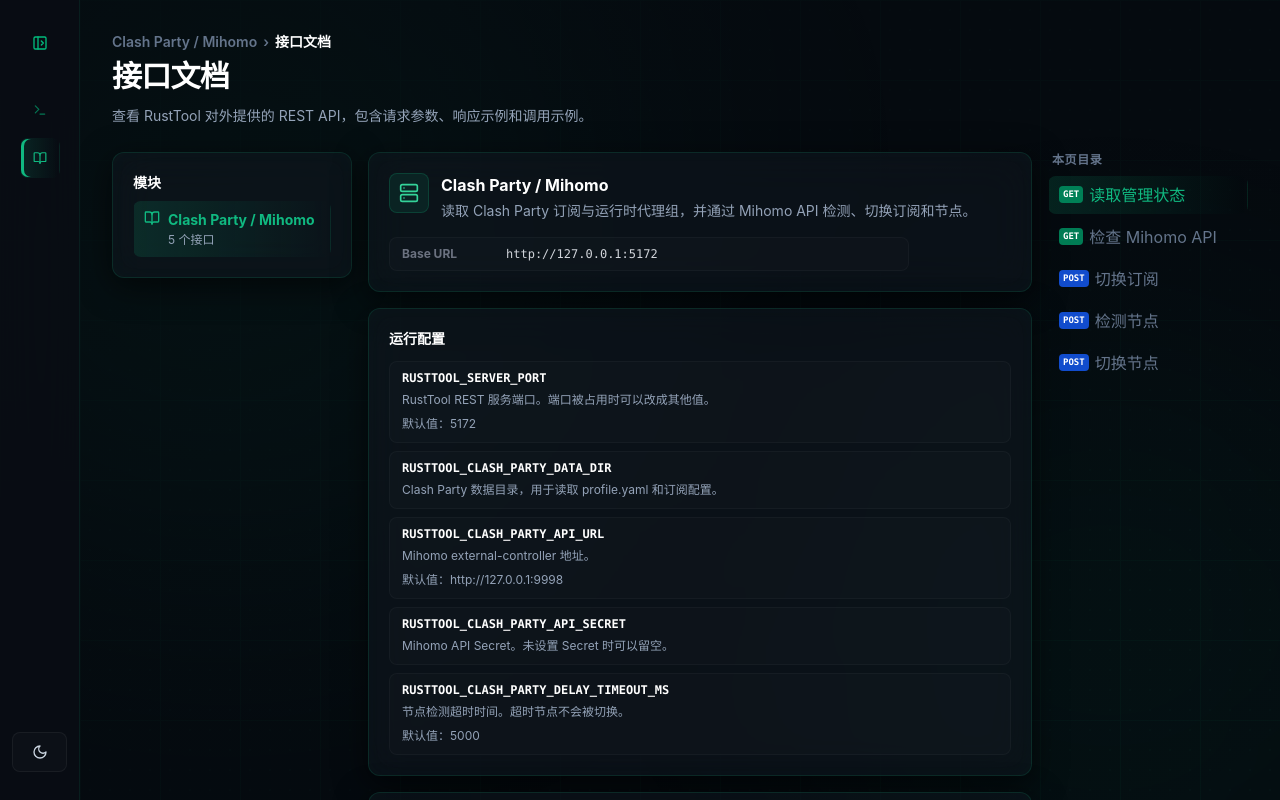
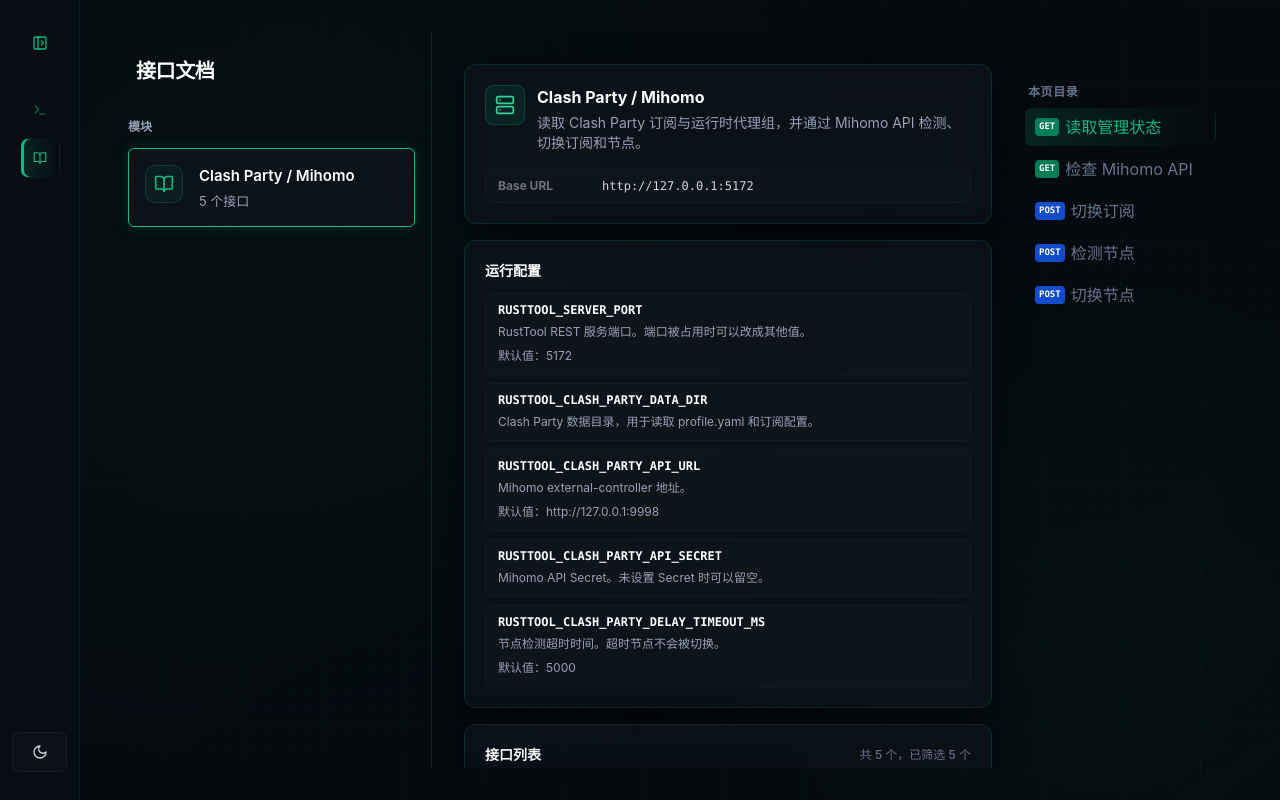
Before and after one commit to liguanjie/rust-tool, a Vue app in the folder frontend/: page /tools/api-docs in a window 1280 px wide. Built offline with nearby package versions, Linux system fonts and the light colour scheme.

Commit message:
工作台

```diff
--- a/frontend/src/pages/ApiDocs.vue
+++ b/frontend/src/pages/ApiDocs.vue
@@ -3,7 +3,6 @@
 import { computed, ref, watch, nextTick, onUnmounted } from 'vue'
 import { useRoute, useRouter } from 'vue-router'
 import { apiDocModules, buildCurlExample, findApiDocModule, type ApiEndpointDoc } from '../apiDocs'
-import ToolShell from '../components/ToolShell.vue'
 
 const route = useRoute()
 const router = useRouter()
@@ -211,34 +210,43 @@
 </script>
 
 <template>
-  <ToolShell
-    title="接口文档"
-    description="查看 RustTool 对外提供的 REST API，包含请求参数、响应示例和调用示例。"
-    eyebrow="开发"
-    :breadcrumbs="breadcrumbs"
-  >
-    <section class="api-doc-layout">
-      <!-- 左侧模块导航 -->
-      <aside class="api-doc-nav">
-        <h3>模块</h3>
-        <button
+  <div class="saas-layout">
+    <!-- 左侧：模块导航 -->
+    <aside class="saas-sidebar">
+      <div class="sidebar-header">
+        <h1 class="app-title">接口文档</h1>
+      </div>
+
+      <div class="task-list">
+        <div class="list-group">
+          <div class="list-header" style="display: flex; align-items: center; gap: 0.5rem; margin-bottom: 0.75rem;">
+            <h3 style="font-size: 0.75rem; font-weight: 600; color: var(--color-text-sub); margin: 0;">模块</h3>
+          </div>
+          <div class="script-list">
+            <div
               v-for="module in apiDocModules"
               :key="module.id"
-          type="button"
-          :class="{ 'api-doc-nav-item--active': module.id === selectedModule.id }"
-          class="api-doc-nav-item"
+              class="task-card"
+              :class="{ active: module.id === selectedModule.id }"
               @click="selectModule(module.id)"
             >
-          <BookOpen class="h-4 w-4" aria-hidden="true" />
-          <span>
-            <strong>{{ module.name }}</strong>
-            <small>{{ module.endpoints.length }} 个接口</small>
-          </span>
-        </button>
+              <div class="task-icon-wrapper" :class="{ active: module.id === selectedModule.id }">
+                <BookOpen class="h-5 w-5" aria-hidden="true" />
+              </div>
+              <div class="task-info">
+                <h4>{{ module.name }}</h4>
+                <p>{{ module.endpoints.length }} 个接口</p>
+              </div>
+            </div>
+          </div>
+        </div>
+      </div>
     </aside>
 
     <!-- 中间主内容区 -->
-      <div class="api-doc-content">
+    <main class="main-content main-content-scroll">
+      <div class="flex w-full flex-col items-start gap-8 lg:flex-row">
+        <div class="api-doc-content min-w-0 flex-1 w-full">
           <section class="api-doc-summary">
           <div class="service-title">
             <span class="service-icon">
@@ -493,7 +501,7 @@
       </div>
 
       <!-- 右侧悬浮目录 (方案 B) -->
-      <aside class="api-doc-toc">
+      <aside class="api-doc-toc w-48 shrink-0">
         <h3>本页目录</h3>
         <div v-if="filteredEndpoints.length > 0" class="api-doc-toc-list">
           <button
@@ -517,6 +525,7 @@
         </div>
         <p v-else class="text-xs text-stone-400 px-1 m-0">无接口</p>
       </aside>
-    </section>
-  </ToolShell>
+      </div>
+    </main>
+  </div>
 </template>
--- a/frontend/src/pages/Codex.vue
+++ b/frontend/src/pages/Codex.vue
@@ -295,7 +295,7 @@
           <div class="list-group">
             <div class="list-header" style="display: flex; justify-content: space-between; align-items: center; margin-bottom: 0.75rem;">
               <div style="display: flex; align-items: center; gap: 0.5rem;">
-                <h3 style="font-size: 0.75rem; font-weight: 600; color: var(--color-text-sub); margin: 0;">本地技能</h3>
+                <h3 style="font-size: 0.75rem; font-weight: 600; color: var(--color-text-sub); margin: 0;">AI 技能</h3>
                 <span class="badge">{{ filteredLocalScripts.length }}</span>
               </div>
               <button class="btn-icon-small" @click="pickDirectory('dir')" title="配置本地技能目录">
@@ -368,23 +368,23 @@
             <div class="icon-glow"></div>
             <Sparkles class="h-10 w-10 text-emerald-400 relative z-10" />
           </div>
-          <h2 class="bg-gradient-to-r from-white to-white/60 bg-clip-text text-transparent">Codex 自动化工作台</h2>
+          <h2 class="bg-gradient-to-r from-white to-white/60 bg-clip-text text-transparent">智能工作台</h2>
           <p class="onboarding-desc">
-            选择左侧任务卡片，即可一键注入核心架构或执行自动化脚本。
+            选择左侧任务卡片，即可使用 AI 技能自动化执行任务，或使用内置工具进行管理配置。
           </p>
           <div class="features-grid-new">
             <div class="feature-card-new">
-              <div class="feature-icon-new"><Box class="h-5 w-5 text-emerald-400" /></div>
+              <div class="feature-icon-new"><Terminal class="h-5 w-5 text-emerald-400" /></div>
               <div class="feature-text-new">
-                <h3>极速脚手架</h3>
-                <p>毫秒级初始化标准工程结构</p>
+                <h3>AI 技能驱动</h3>
+                <p>挂载本地脚本，扩展核心自动化能力</p>
               </div>
             </div>
             <div class="feature-card-new">
-              <div class="feature-icon-new"><Terminal class="h-5 w-5 text-emerald-400" /></div>
+              <div class="feature-icon-new"><Wrench class="h-5 w-5 text-emerald-400" /></div>
               <div class="feature-text-new">
-                <h3>自动化执行</h3>
-                <p>摆脱繁琐的手动配置过程</p>
+                <h3>开箱即用工具</h3>
+                <p>集成常用网络代理与系统配置模块</p>
               </div>
             </div>
           </div>
@@ -397,7 +397,21 @@
           <div class="workspace-left">
             <div class="workspace-header">
               <h2>{{ getScriptMeta(selectedScript.name).title }}</h2>
-              <p class="script-badge">{{ selectedScript.name }}</p>
+              <div class="script-badges" style="display: flex; gap: 0.5rem; align-items: center;">
+                <span
+                  v-if="selectedScript.path !== 'internal'"
+                  class="script-badge"
+                  style="opacity: 0.7; font-family: monospace; cursor: pointer; transition: all 0.2s;"
+                  title="点击重新选择技能目录"
+                  @click="pickDirectory('dir')"
+                  onmouseover="this.style.opacity='1'; this.style.borderColor='var(--color-primary)'"
+                  onmouseout="this.style.opacity='0.7'; this.style.borderColor='var(--color-border)'"
+                >
+                  <FolderSearch class="h-3 w-3 inline-block mr-1" style="vertical-align: text-bottom;" />
+                  {{ selectedScript.path.replace('/' + selectedScript.name, '') }}
+                </span>
+                <span class="script-badge">{{ selectedScript.name }}</span>
+              </div>
             </div>
 
             <div class="form-container">
--- a/frontend/src/styles/base.css
+++ b/frontend/src/styles/base.css
@@ -1520,3 +1520,141 @@
 ::-webkit-scrollbar-thumb:hover {
   background: rgba(255, 255, 255, 0.2);
 }
+
+/* --- Shared SaaS Layout Styles --- */
+.saas-layout {
+  --color-bg-sidebar: transparent;
+  --color-bg-main: transparent;
+  --color-border: var(--border-card, rgba(16, 185, 129, 0.15));
+  --color-border-hover: rgba(16, 185, 129, 0.4);
+  --color-text-main: var(--text-title, #ffffff);
+  --color-text-sub: var(--text-base, #94a3b8);
+  --color-text-muted: var(--text-muted, #64748b);
+  --color-primary: #10b981;
+  --color-primary-hover: #059669;
+  --color-surface: var(--bg-card, rgba(15, 23, 30, 0.6));
+  --color-surface-hover: rgba(16, 185, 129, 0.05);
+
+  display: flex;
+  height: 100%;
+  width: 100%;
+  background: var(--color-bg-main);
+  overflow: hidden;
+  transition: all 0.3s ease;
+}
+
+.saas-sidebar {
+  width: 320px;
+  background: var(--color-bg-sidebar);
+  border-right: 1px solid var(--color-border);
+  display: flex;
+  flex-direction: column;
+  flex-shrink: 0;
+}
+
+.sidebar-header {
+  padding: 1.5rem 1.5rem 1rem 1.5rem;
+}
+
+.app-title {
+  font-size: 1.25rem;
+  font-weight: 700;
+  margin: 0 0 1rem 0;
+  color: var(--color-text-main);
+  letter-spacing: -0.02em;
+}
+
+.task-list {
+  flex: 1;
+  overflow-y: auto;
+  padding: 0 1rem 1rem 1rem;
+}
+
+.list-group {
+  display: flex;
+  flex-direction: column;
+}
+
+.badge {
+  background: var(--color-border);
+  padding: 0.1rem 0.5rem;
+  border-radius: 12px;
+  font-size: 0.7rem;
+  color: var(--color-text-sub);
+}
+
+.task-card {
+  display: flex;
+  align-items: flex-start;
+  padding: 1rem;
+  margin-bottom: 0.5rem;
+  border-radius: var(--radius-md);
+  border: 1px solid transparent;
+  cursor: pointer;
+  transition: all 0.2s ease;
+}
+
+.task-card:hover {
+  background: var(--color-surface-hover);
+  border-color: var(--color-border);
+}
+
+.task-card.active {
+  background: var(--color-surface);
+  border-color: var(--color-primary);
+  box-shadow: 0 0 15px rgba(16, 185, 129, 0.15);
+}
+
+.task-icon-wrapper {
+  background: var(--color-surface);
+  border: 1px solid var(--color-border);
+  padding: 0.5rem;
+  border-radius: 10px;
+  color: var(--color-text-sub);
+  margin-right: 1rem;
+  transition: all 0.2s;
+  display: flex;
+  align-items: center;
+  justify-content: center;
+}
+
+.task-icon-wrapper.active {
+  background: rgba(16, 185, 129, 0.05);
+  border-color: rgba(16, 185, 129, 0.2);
+  color: var(--color-primary);
+}
+
+.task-info h4 {
+  margin: 0 0 0.25rem 0;
+  font-size: 0.9375rem;
+  font-weight: 600;
+  color: var(--color-text-main);
+}
+
+.task-info p {
+  margin: 0;
+  font-size: 0.8125rem;
+  color: var(--color-text-sub);
+  line-height: 1.4;
+}
+
+.empty-list {
+  padding: 2rem;
+  text-align: center;
+  color: var(--color-text-muted);
+  font-size: 0.875rem;
+}
+
+.main-content {
+  flex: 1;
+  display: flex;
+  flex-direction: column;
+  background: var(--color-bg-main);
+  position: relative;
+  overflow: hidden;
+}
+
+.main-content-scroll {
+  overflow-y: auto;
+  padding: 2rem;
+}
```
Lines whose indentation alone changed are shown as unchanged.
